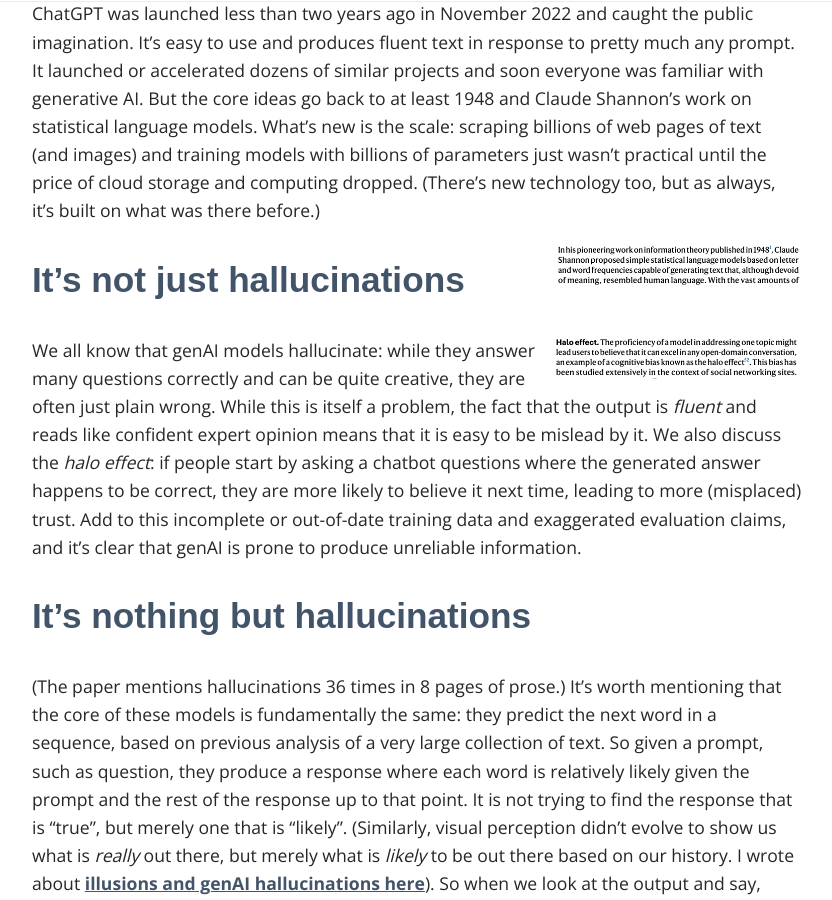
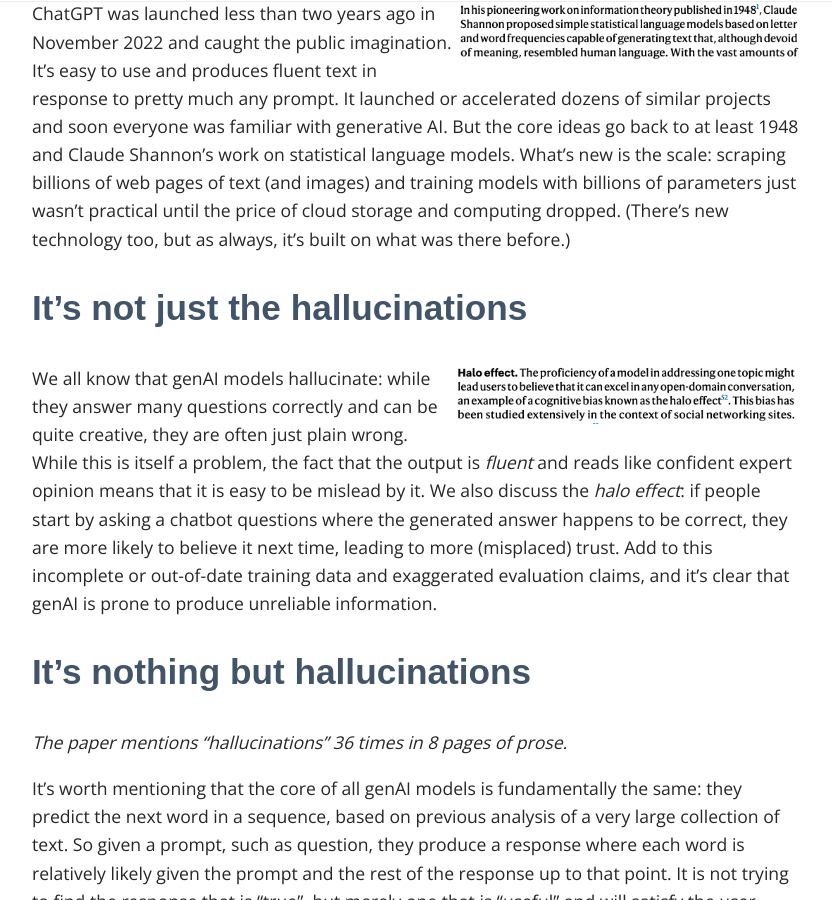
Before and after one commit to dcorney/dcorney.github.io, a Jekyll site: the page built from _posts/2024-08-28-factuality.md, in a window 1280 px wide and 900 px high, scrolled down 834 px. Shown: the whole window, without its empty margins (223-1055 px from the left). Built offline with Jekyll 4.4.1, drawn with Linux system fonts in a browser that asks for light colours; some web fonts are replaced; some of the changed text lies outside the part shown.

Commit message:
More words, new image

```diff
--- a/_posts/2024-08-28-factuality.md
+++ b/_posts/2024-08-28-factuality.md
@@ -12,26 +12,31 @@
 
 ## Nothing is new under the sun
 
+<img  src="/images/factuality/shannon1948.png" alt="Extract from paper: In his pioneering work on information theory published in 1948, Claude Shannon proposed simple statistical language models based on letter and word frequencies capable of generating text that, although devoid of meaning, resembled human language." width="350" align="right"/>
+
 ChatGPT was launched less than two years ago in November 2022 and caught the public imagination. It's easy to use and produces fluent text in response to pretty much any prompt. It launched or accelerated dozens of similar projects and soon everyone was familiar with generative AI. But the core ideas go back to at least 1948 and Claude Shannon's work on statistical language models. What's new is the scale: scraping billions of web pages of text (and images) and training models with billions of parameters just wasn't practical until the price of cloud storage and computing dropped. (There's new technology too, but as always, it's built on what was there before.)
 
-<img  src="/images/factuality/shannon1948.png" alt="Extract from paper: In his pioneering work on information theory published in 1948, Claude Shannon proposed simple statistical language models based on letter and word frequencies capable of generating text that, although devoid of meaning, resembled human language." width="250" align="right"/>
 
 
-## It's not just hallucinations
+## It's not just the hallucinations
 
-<img  src="/images/factuality/halo_effect.png" alt="Extract from paper: The proficiency of a model in addressing one topic might lead users to believe that it can excel in any open-domain conversation, an example of a cognitive bias known as the halo effect" width="250" align="right"/>
+<img  src="/images/factuality/halo_effect.png" alt="Extract from paper: The proficiency of a model in addressing one topic might lead users to believe that it can excel in any open-domain conversation, an example of a cognitive bias known as the halo effect" width="350" align="right"/>
 
 We all know that genAI models hallucinate: while they answer many questions correctly and can be quite creative, they are often just plain wrong. While this is itself a problem, the fact that the output is *fluent* and reads like confident expert opinion means that it is easy to be mislead by it. We also discuss the *halo effect*: if people start by asking a chatbot questions where the generated answer happens to be correct, they are more likely to believe it next time, leading to more (misplaced) trust. Add to this incomplete or out-of-date training data and exaggerated evaluation claims, and it's clear that genAI is prone to produce unreliable information.
 
 
 ## It's nothing but hallucinations
 
-(The paper mentions hallucinations 36 times in 8 pages of prose.)
-It's worth mentioning that the core of these models is fundamentally the same: they predict the next word in a sequence, based on previous analysis of a very large collection of text. So given a prompt, such as question, they produce a response where each word is relatively likely given the prompt and the rest of the response up to that point. It is not trying to find the response that is "true", but merely one that is "likely". (Similarly, visual perception didn't evolve to show us what is *really* out there, but merely what is *likely* to be out there based on our history. I wrote about [illusions and genAI hallucinations here](https://dcorney.com/thoughts/2023/02/20/illusions-hallucinations.html)). So when we look at the output and say, "Oooh, it got that bit wrong, it's hallucinating!" the model is doing exactly the same as when we say, "Wow, it's passed this medical exam!". It's *all* made up, but some of it happens to be true.
+*The paper mentions "hallucinations" 36 times in 8 pages of prose.*
+
+It's worth mentioning that the core of all genAI models is fundamentally the same: they predict the next word in a sequence, based on previous analysis of a very large collection of text. So given a prompt, such as question, they produce a response where each word is relatively likely given the prompt and the rest of the response up to that point. It is not trying to find the response that is "true", but merely one that is "useful" and will satisfy the user. (Similarly, visual perception didn't evolve to show us what is *really* out there, but merely what is *useful* to be out there based on our history. I wrote about [illusions and genAI hallucinations here](https://dcorney.com/thoughts/2023/02/20/illusions-hallucinations.html)). So when we look at the output and say, "Oooh, it got that bit wrong, it's hallucinating!" the model is doing exactly the same as when we say, "Wow, it's passed this medical exam!". It's *all* made up, but some of it happens to be true.
 
 ## What's the worst that could happen?
 
-(threats) - personalized attacks / impersonation / lack of detection / fake profiles
+One of the easiest and most alarming parts of the paper to write was to list out the bad things that could happen. One that particularly concerns me in my role at [Full Fact](https://fullfact.org/) is the potential for propgandists to generate endless variations of the same claim and sharing them via many different channels. The cumulative effect is the same: lots of people see the misleading content and some are influenced by it. But the diversity makes it harder to detect this as viral content, as each version is only seen by a few people. So fact checkers (and social media companies) might find it harder to identify harmful, impactful content.
+
+<img  src="/images/factuality/bypassing-detection.png" alt="Extract from paper:  GenAI tools can generate infinite variations of the same claim. Even if each variant reaches a small number of people, the cumulative impact of these variants could add to that of a highly viral piece while remaining invisible to fact-checkers." width="350" align="right"/>
+
 
 ## What can we do to fix this?
 RAG / self-checking / updating knowledge basees / indentifying generated content / provenance
```
Also changed, not shown: images/factuality/bypassing-detection.png (added).
